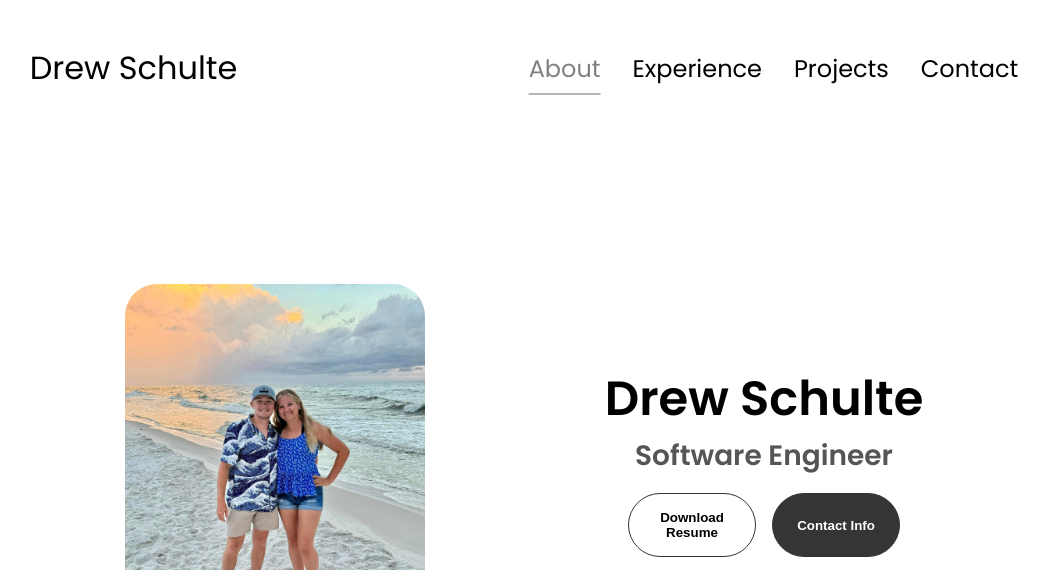
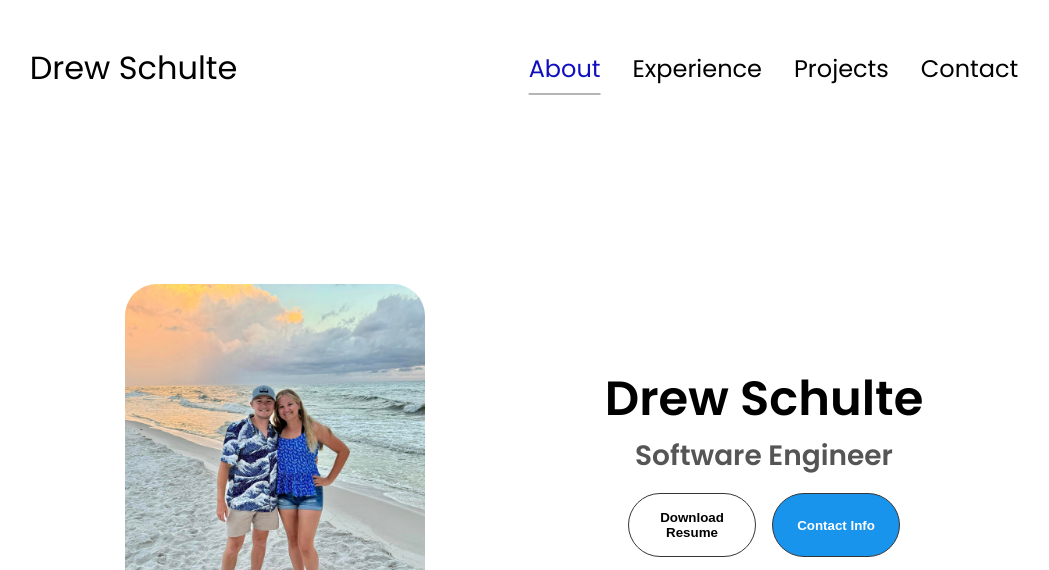
Before and after one commit to DNSchulte21/DNSchulte21.github.io, a plain HTML site: page index.html in a window 1280 px wide. In both pictures the pointer is over the link 680 px from the left and 68 px from the top of the page. Shown: the top 570 px of the page, without its empty margins (116-1165 px from the left). Drawn offline with Linux system fonts and the light colour scheme.

Commit message:
color Changes

```diff
--- a/style.css
+++ b/style.css
@@ -52,7 +52,7 @@ a {
 }
 
 a:hover {
-  color: grey;
+  color: rgb(15, 15, 192);
   text-decoration: underline;
   text-underline-offset: 1rem;
   text-decoration-color: rgb(181, 181, 181);
@@ -241,12 +241,12 @@ section {
 
 .btn-color-1,
 .btn-color-2:hover {
-  background: rgb(53, 53, 53);
+  background: rgb(25, 148, 237);
   color: white;
 }
 
 .btn-color-1:hover {
-  background: rgb(0, 0, 0);
+  background: rgb(97, 9, 180);
 }
 
 .btn-color-2 {
```
